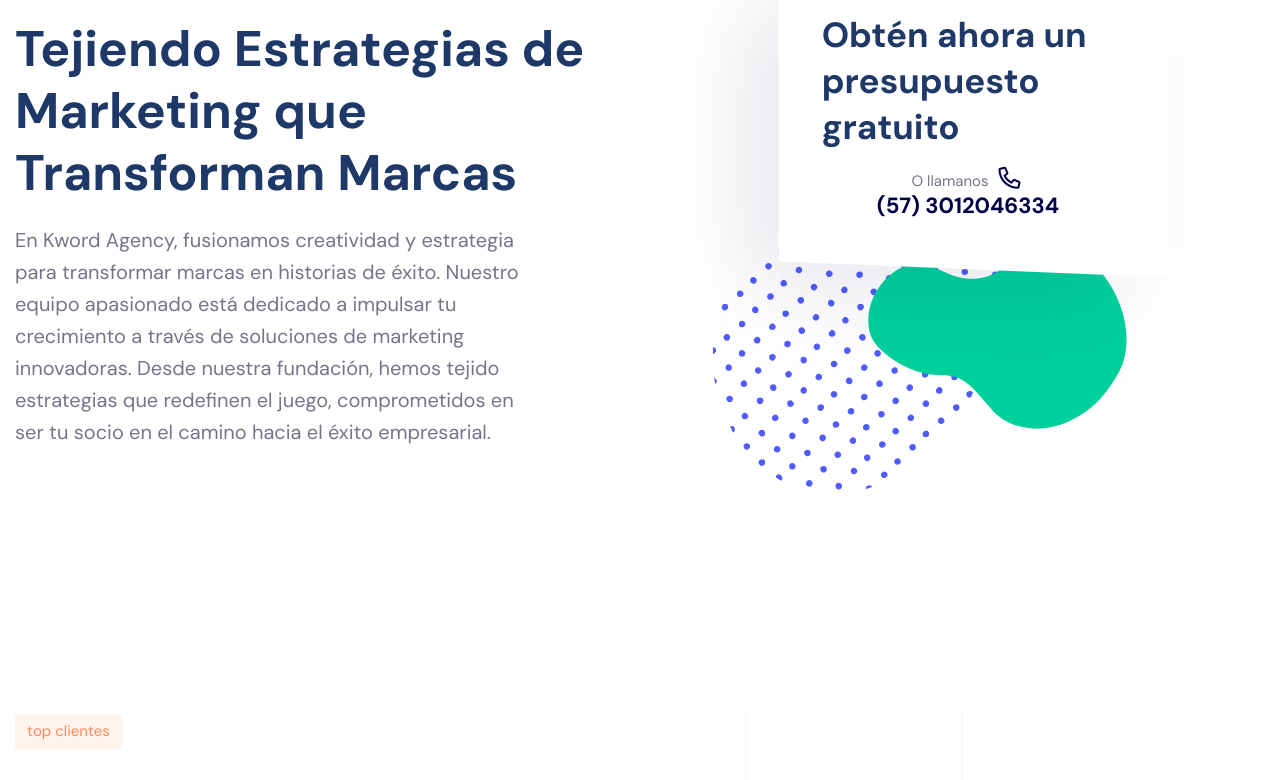
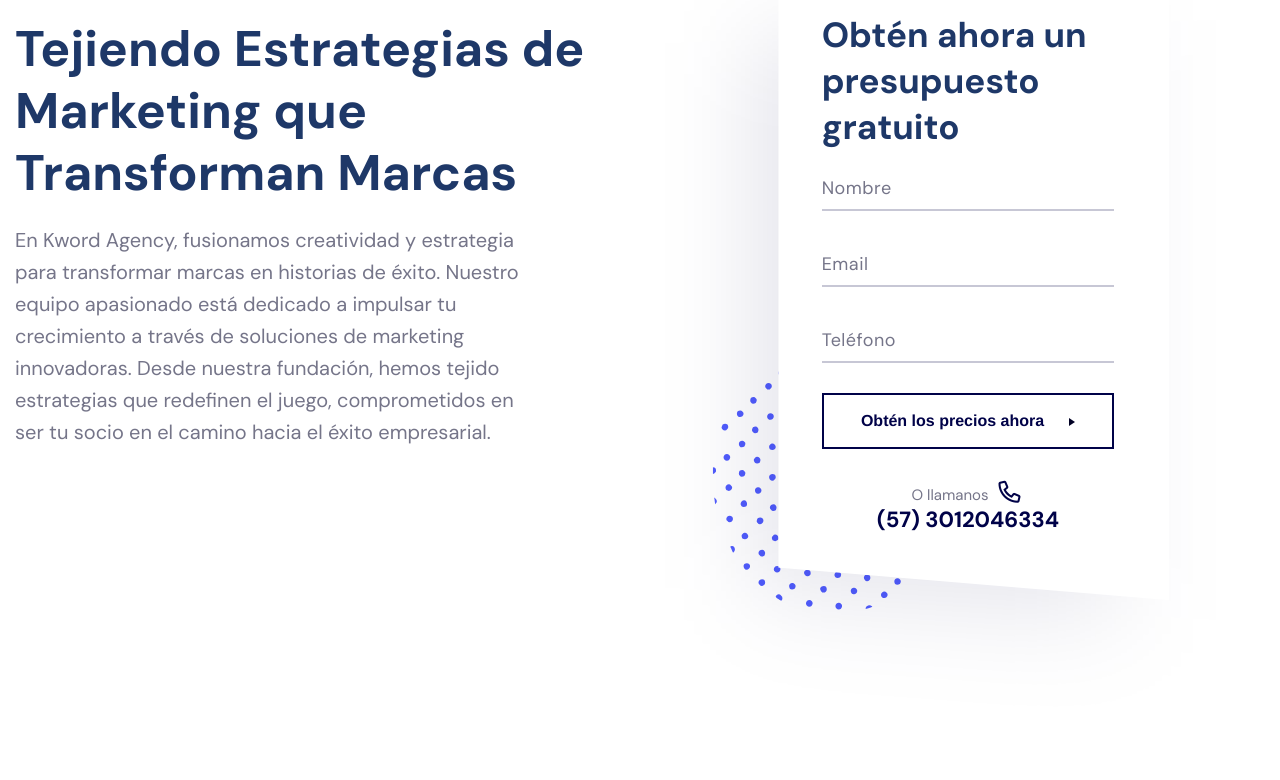
Before and after one commit to UtoSkydive/KWORDAGENCY, a Next.js app: page / in a window 1280 px wide. Shown: the part 3304-4084 px from the top of the page. Built offline with nearby package versions, Linux system fonts and the light colour scheme.

Commit message:
send email

```diff
--- a/components/abouts/AboutOne.js
+++ b/components/abouts/AboutOne.js
@@ -42,7 +42,7 @@ const AboutOne = () => {
             <div className="contact-form-wrapper">
               <div className="axil-contact-form contact-form-style-1">
                 <h3 className="title">Obtén ahora un presupuesto gratuito</h3>
-               { /*<ContactFormOne/>*/}
+              <ContactFormOne/>
                 <div className="callto-action-wrapper text-center">
                   <span className="text">O llamanos</span>
                   <span>
--- a/components/forms/ContactFormOne.js
+++ b/components/forms/ContactFormOne.js
@@ -13,10 +13,10 @@ const ContactFormOne = () => {
 
     emailjs
       .sendForm(
-        "service_mxdohie",
-        "template_z5cioqm",
+        "default_service",
+        "template_lx68pja",
         form.current,
-        "jpLEXw_LKyA6GgI_U"
+        'G68Oxc-dViNzPY_6F'
       )
       .then(
         (result) => {
@@ -41,7 +41,7 @@ const ContactFormOne = () => {
     <form ref={form} onSubmit={sendEmail}>
       <Input name="name" label="Nombre" isClear={isMessageSent} />
       <Input name="email" label="Email" type="email" isClear={isMessageSent} />
-      <Input name="company" label="Compañia" isClear={isMessageSent} />
+
       <Input name="phone" label="Teléfono" isClear={isMessageSent} />
       <div className="form-group">
         <button className="axil-button btn-large btn-transparent w-100">
--- a/components/forms/ContactFormThree.js
+++ b/components/forms/ContactFormThree.js
@@ -39,11 +39,12 @@ const ContactFormThree = () => {
 
   return (
     <form ref={form} onSubmit={sendEmail}>
-      <Input name="name" label="Name" isClear={isMessageSent} />
-      <Input name="email" label="Email" type="email" isClear={isMessageSent} />
+      <Input name="from_name" id="from_name" label="Name" isClear={isMessageSent} />
+      <Input name="email_id" label="Email" type="email"  id="email_id "isClear={isMessageSent} />
       <Input name="phone" label="Phone" isClear={isMessageSent} />
       <Input
         name="message"
+        id="message"
         label="Your message"
         type="textarea"
         isClear={isMessageSent}
```
